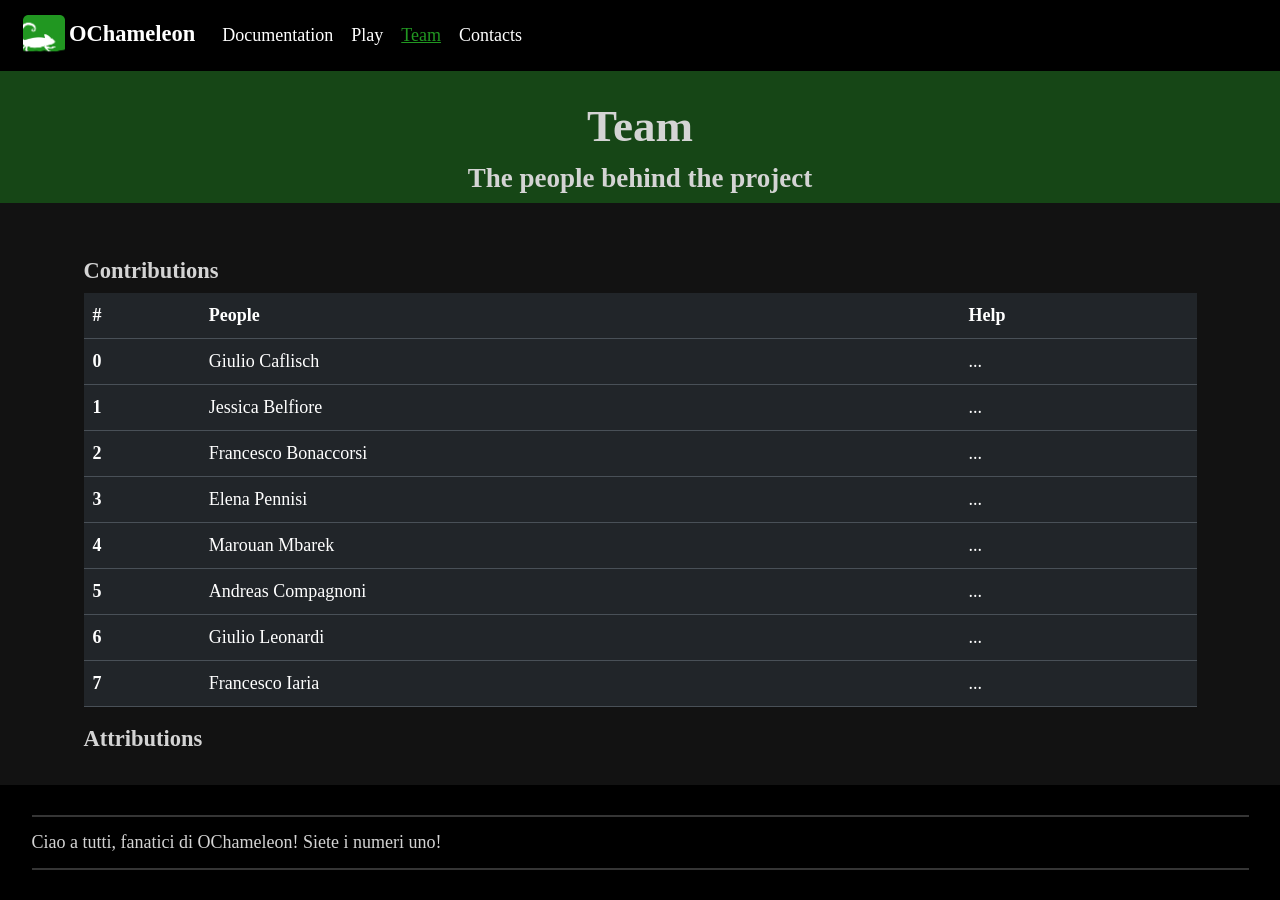
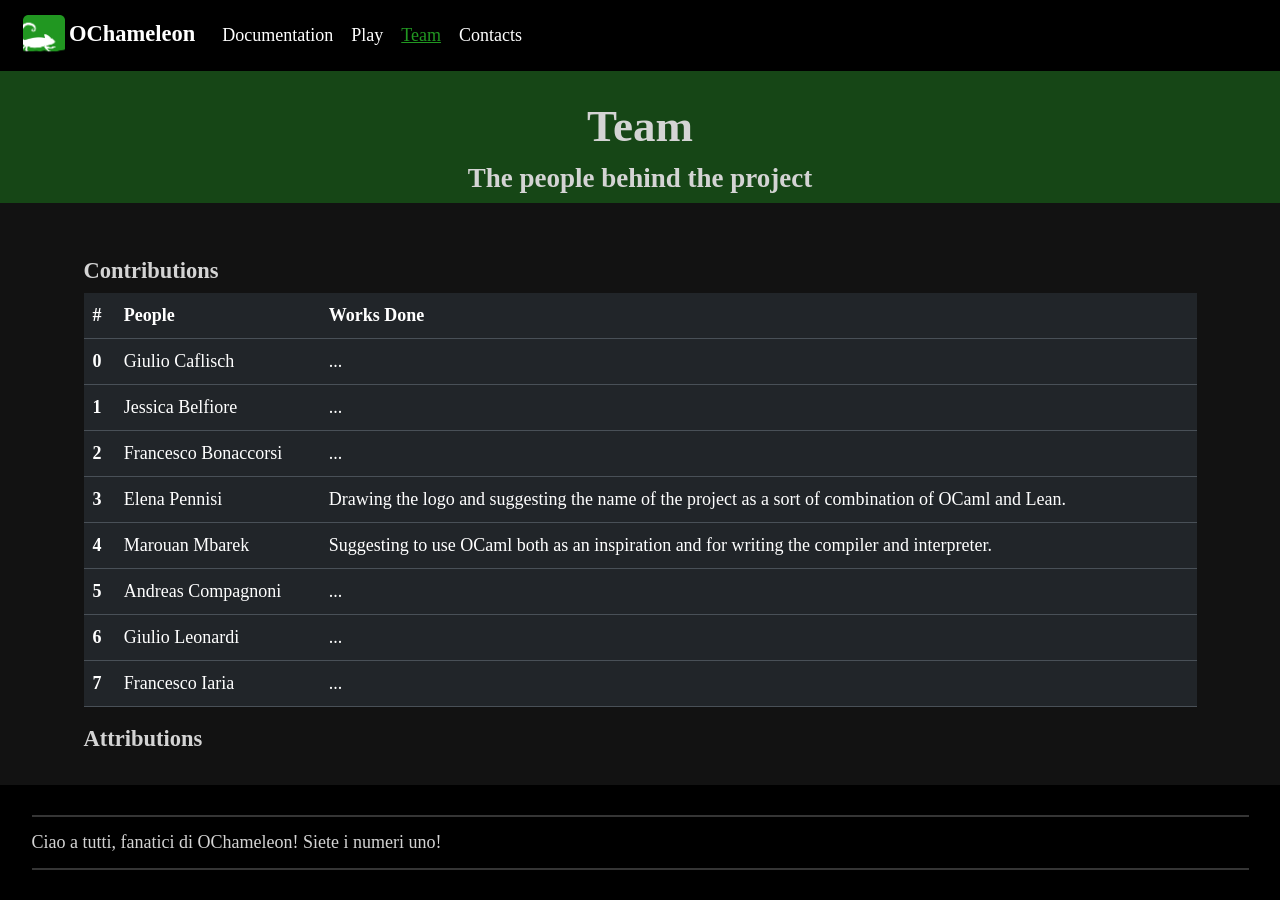
Before and after one commit to ochameleon/ochameleon.github.io, a Jekyll site: the page built from team.html, in a window 1280 px wide. Built offline with Jekyll 4.4.1, drawn with Linux system fonts in a browser that asks for light colours; some web fonts are replaced.

Commit message:
Team page updated for description of work done by Marouan and Elena

```diff
--- a/team.html
+++ b/team.html
@@ -13,7 +13,7 @@ subtitle: The people behind the project
                 <tr>
                     <th scope="col">#</th>
                     <th scope="col">People</th>
-                    <th scope="col">Help</th>
+                    <th scope="col">Works Done</th>
                 </tr>
             </thead>
             <tbody>
@@ -40,13 +40,15 @@ subtitle: The people behind the project
                     <th scope="row">3</th>
                     <td>Elena Pennisi</td>
                     <td>
-                        ...
+                        Drawing the logo and suggesting the name of the project as a sort of combination of OCaml and Lean.
                     </td>
                 </tr>
                 <tr>
                     <th scope="row">4</th>
                     <td>Marouan Mbarek</td>
-                    <td>...</td>
+                    <td>
+                        Suggesting to use OCaml both as an inspiration and for writing the compiler and interpreter.
+                    </td>
                 </tr>
                 <tr>
                     <th scope="row">5</th>
```
